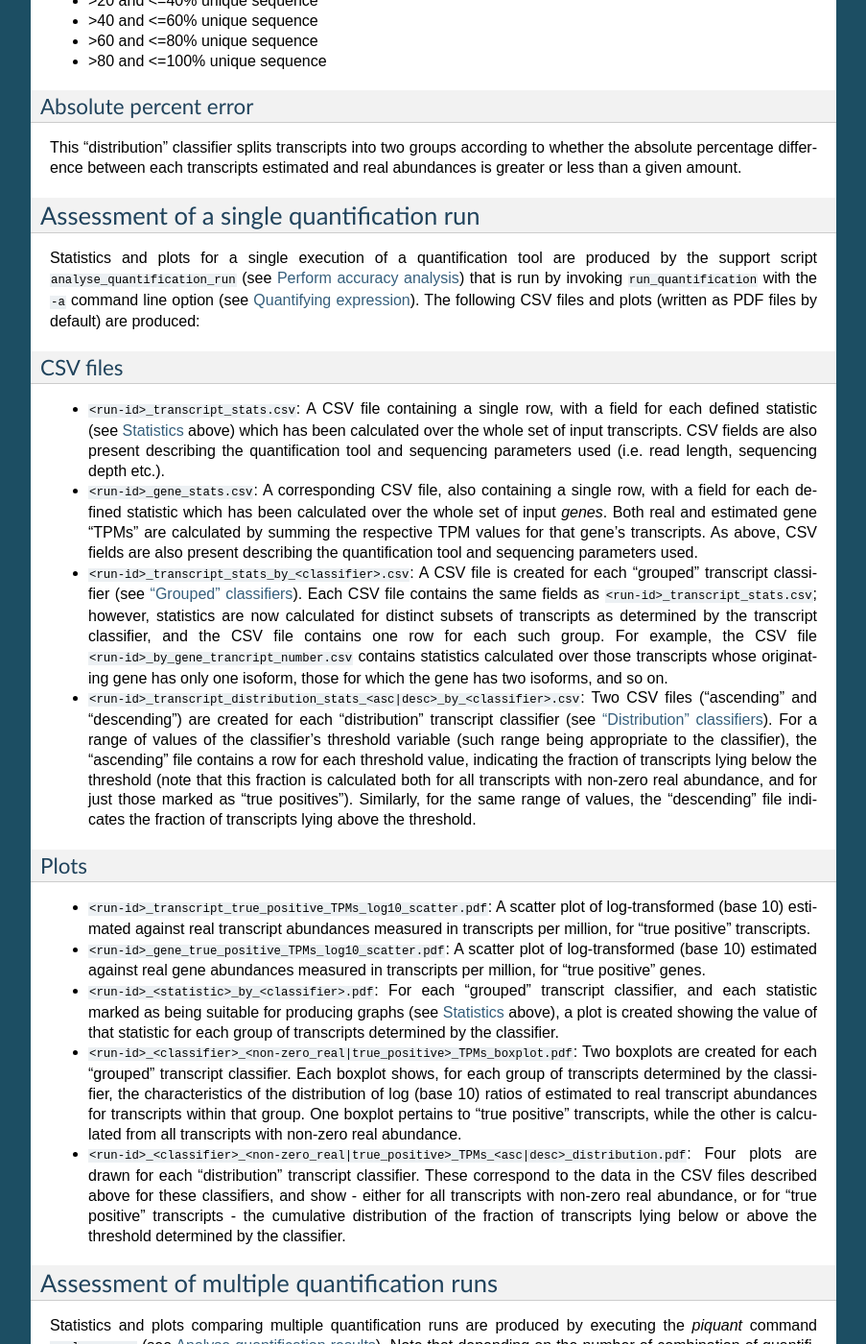
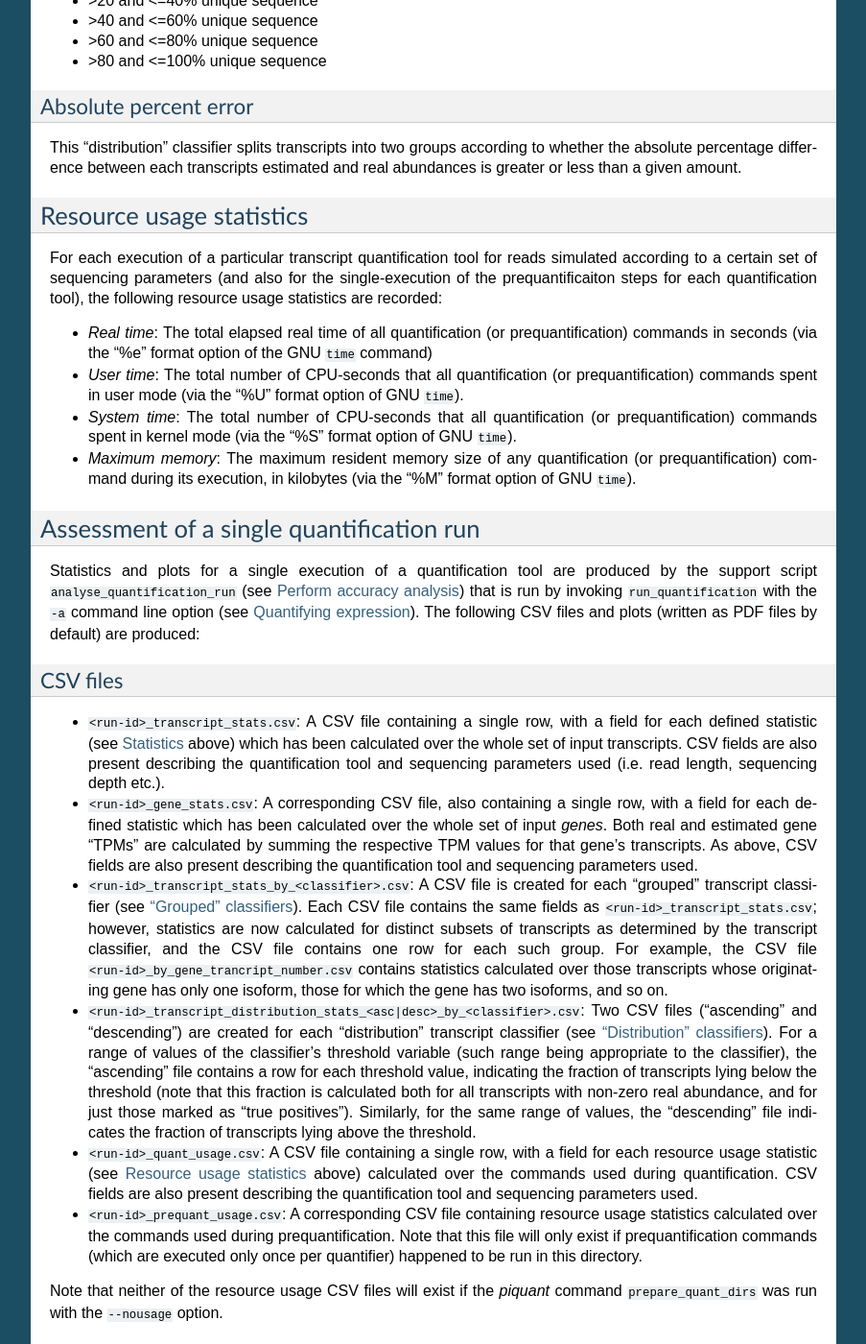
Before and after one commit to lweasel/piquant, a Sphinx documentation site: the page built from docs/assessment.rst, in a window 1280 px wide and 1400 px high, scrolled down 3498 px. Shown: the whole window at 96% size, without its empty margins (198-1101 px from the left). Built offline with Sphinx 7.4.7, drawn with Linux system fonts in a browser that asks for light colours; formulas are drawn with MathJax 3; some of the changed text lies outside the part shown.

Commit message:
Start documenting collection of resource usage statistics.

```diff
--- a/docs/assessment.rst
+++ b/docs/assessment.rst
@@ -1,7 +1,7 @@
 Assessing quantification performance
 ====================================
 
-After reads have been simulated for a set of input transcripts, and quantification tools have been executed to estimate transcript abundance, the final stage of the *piquant* pipeline is to calculate statistics and draw graphs to aid the assessment of transcript quantification performance. Note that performance is assessed both at the level of individual quantification runs (i.e. a particular transcript quantification tool executed once for reads simulated according to a certain set of sequencing parameters), and also across multiple quantification runs for comparison of performance. The data and plots generated in each case are detailed below (see :ref:`assessment-single-run` and :ref:`assessment-multiple-runs`); however, we first describe the statistics calculated, and the classifiers used to split transcripts into groups sharing similar properties.
+After reads have been simulated for a set of input transcripts, and quantification tools have been executed to estimate transcript abundance, the final stage of the *piquant* pipeline is to calculate statistics and draw graphs to aid the assessment of transcript quantification performance and resource usage. Note that performance is assessed both at the level of individual quantification runs (i.e. a particular transcript quantification tool executed once for reads simulated according to a certain set of sequencing parameters), and also across multiple quantification runs for comparison of performance. The data and plots generated in each case are detailed below (see :ref:`assessment-single-run` and :ref:`assessment-multiple-runs`); however, we first describe the statistics calculated, and the classifiers used to split transcripts into groups sharing similar properties.
 
 .. _assessment-statistics:
 
@@ -155,6 +155,18 @@
 
 This "distribution" classifier splits transcripts into two groups according to whether the absolute percentage difference between each transcripts estimated and real abundances is greater or less than a given amount.
 
+.. _resource-usage-statistics:
+
+Resource usage statistics
+-------------------------
+
+For each execution of a particular transcript quantification tool for reads simulated according to a certain set of sequencing parameters (and also for the single-execution of the prequantificaiton steps for each quantification tool), the following resource usage statistics are recorded:
+
+* *Real time*: The total elapsed real time of all quantification (or prequantification) commands in seconds (via the "%e" format option of the GNU ``time`` command)
+* *User time*: The total number of CPU-seconds that all quantification (or prequantification) commands spent in user mode (via the "%U" format option of GNU ``time``).
+* *System time*: The total number of CPU-seconds that all quantification (or prequantification) commands spent in kernel mode (via the "%S" format option of GNU ``time``).
+* *Maximum memory*: The maximum resident memory size of any quantification (or prequantification) command during its execution, in kilobytes (via the "%M" format option of GNU ``time``).
+
 .. _assessment-single-run:
 
 Assessment of a single quantification run
@@ -169,6 +181,10 @@
 * ``<run-id>_gene_stats.csv``: A corresponding CSV file, also containing a single row, with a field for each defined statistic which has been calculated over the whole set of input *genes*. Both real and estimated gene "TPMs" are calculated by summing the respective TPM values for that gene's transcripts. As above, CSV fields are also present describing the quantification tool and sequencing parameters used.
 * ``<run-id>_transcript_stats_by_<classifier>.csv``: A CSV file is created for each "grouped" transcript classifier (see :ref:`assessment-grouped-classifiers`). Each CSV file contains the same fields as ``<run-id>_transcript_stats.csv``; however, statistics are now calculated for distinct subsets of transcripts as determined by the transcript classifier, and the CSV file contains one row for each such group. For example, the CSV file ``<run-id>_by_gene_trancript_number.csv`` contains statistics calculated over those transcripts whose originating gene has only one isoform, those for which the gene has two isoforms, and so on.
 * ``<run-id>_transcript_distribution_stats_<asc|desc>_by_<classifier>.csv``: Two CSV files ("ascending" and "descending") are created for each "distribution" transcript classifier (see :ref:`assessment-distribution-classifiers`). For a range of values of the classifier's threshold variable (such range being appropriate to the classifier), the "ascending" file contains a row for each threshold value, indicating the fraction of transcripts lying below the threshold (note that this fraction is calculated both for all transcripts with non-zero real abundance, and for just those marked as "true positives"). Similarly, for the same range of values, the "descending" file indicates the fraction of transcripts lying above the threshold.
+* ``<run-id>_quant_usage.csv``: A CSV file containing a single row, with a field for each resource usage statistic (see :ref:`resource-usage-statistics` above) calculated over the commands used during quantification. CSV fields are also present describing the quantification tool and sequencing parameters used.
+* ``<run-id>_prequant_usage.csv``: A corresponding CSV file containing resource usage statistics calculated over the commands used during prequantification. Note that this file will only exist if prequantification commands (which are executed only once per quantifier) happened to be run in this directory.
+
+Note that neither of the resource usage CSV files will exist if the *piquant* command ``prepare_quant_dirs`` was run with the ``--nousage`` option.
 
 Plots
 ^^^^^
@@ -195,11 +211,17 @@
 * ``overall_gene_stats.csv``: A corresponding CSV file with a field for each defined statistic which has been calculated over the whole set of input genes for each quantification run. This data is concatenated from the individual per-quantification run ``<run-id>_gene_stats.csv`` files described above.
 * ``overall_transcript_stats_by_<classifier>.csv``: A CSV file for each "grouped" transcript classifier, containing the same fields as ``overall_transcript_stats.csv``, with statistics calculated for distinct subsets of transcripts as determined by the classifier, for each quantification run. This data is concatenated from the individual per-quantification run ``<run-id>_transcript_stats_by_<classifier>.csv`` files described above.
 * ``overall_transcript_distribution_stats_<asc|desc>_by_<classifier>.csv``: Two CSV files ("ascending" and "descending") for each "distribution" transcript classifier, indicating the fraction of transcripts lying above or below values of the classifier threshold variable, for each quantification run. This data is concatenated from the individual per-quantification run ``<run-id>_transcript_distribution_stats_<asc|desc>_by_<classifier>.csv`` files.
+* ``overall_quant_usage.csv``: A CSV file with a field for each resource usage statistic which have been calculated for each quantification run. This data is concatenated from the individual per-quantification run ``<run-id>_quant_usage.csv`` files described above.
+* ``overall_prequant_usage.csv``: A CSV file with a field for each resource usage statistic which have been calculated when prequantification steps were run for each quantifier. This data is concatenated from the individual per-quantifier ``<run-id>_prequant_usage.csv`` files described above.
+
+Note that neither of the resource usage CSV files will exist if the *piquant* command ``analyse_runs`` was run with the ``--nousage`` option.
 
 Plots
 ^^^^^
 
-Plots produced by the ``analyse_runs`` commands fall into three categories:
+Plots produced by the ``analyse_runs`` commands fall into four categories:
+
+.. _overall-statistics-graphs:
 
 *"Overall statistics" graphs*
 
@@ -236,3 +258,9 @@
     distribution_<classifier>_per_<parameter>_<asc|desc>_<other_parameter_values>.pdf
 
 As before, a plot will be produced for every combination of values of quantification and read simulation parameters, excluding the "per" parameter.
+
+*"Resource usage statistic" graphs*
+
+In the sub-directory ``resource_usage_graphs``, a directory structure is created in exactly the same way as for "Overall statistics" graphs (see :ref:`overall-statistics-graphs` above). However, in this case, the graphs plotted measure resource usage statistics rather the accuracy statistics calculated over sets of transcripts or genes.
+
+.. todo:: Document the plot produced for prequantification steps.
--- a/docs/commands.rst
+++ b/docs/commands.rst
@@ -172,6 +172,7 @@
 * ``--genome-fasta``: The path to a directory containing per-chromosome genome sequences in FASTA-formatted files. This directory location must be supplied. The genome sequences should be the same as were supplied to the ``prepare_read_dirs`` command.
 * ``--num-threads``: Multi-threaded quantification methods will use this number of threads (default: 1).
 * ``--nocleanup``: When run, quantification tools may create a number of output files. Unless ``--nocleanup`` is specified, the  ``run_quantification.sh`` Bash script will be constructed so as to delete all of these, except those essential for *piquant* to calculate the accuracy with which quantification has been performed.
+* ``--nousage``: By default, *piquant* will collect time and memory resource usage statistics for the execution of quantification tools. This is done via the GNU ``time`` command, which is assumed to reside at ``/usr/bin/time``. If the GNU ``time`` command is not available at this location, or resource usage statistics are not desired, specifying this option will disable their collection.
 * ``--plot-format``: The file format in which graphs produced during the analysis of this quantification run will be written to - one of "pdf", "svg" or "png" (default "pdf").
 * ``--grouped-threshold``: When producing graphs of statistics plotted against groups of transcripts determined by a transcript classifier (see :ref:`assessment-transcript-classifiers`), only groups with greater than this number of transcripts will contribute to the plot.
 * ``--error-fraction-threshold``: When producing graphs, transcripts whose estimated TPM (transcripts per million) is greater than this percentage higher or lower than their real TPM are considered above threshold for the "error fraction" statistic (default: 10).
@@ -205,7 +206,7 @@
 Analyse quantification results (``analyse_runs``)
 -------------------------------------------------
 
-The ``analyse_runs`` command is used to gather data and calculate statistics, and to draw graphs, pertaining to the accuracy of quantification of transcript expression. Statistics are calculated, and graphs drawn, for those combinations of quantification tools and sequencing parameters determined by the options ``--read-length``,  ``--read-depth``, ``--paired-end``, ``--error``, ``--bias``, ``--stranded``, ``--noise-perc`` and ``--quant-method``.
+The ``analyse_runs`` command is used to gather data and calculate statistics, and to draw graphs, pertaining to the accuracy of quantification of transcript expression. Statistics are calculated, and graphs drawn, for those combinations of quantification tools and sequencing parameters determined by the options ``--read-length``,  ``--read-depth``, ``--paired-end``, ``--error``, ``--bias``, ``--stranded``, ``--noise-perc`` and ``--quant-method``. In addition, by default, graphs are produced comparing the time and memory usage of the different quantification tools during the prequantification and quantification steps.
 
 For more details on the statistics calculated and the graphs drawn, see :doc:`assessment`.
 
@@ -215,3 +216,4 @@
 * ``--stats-dir``: The path to a directory into which statistics and graph files will be written. The directory will be created if it does not already exist.
 * ``--plot-format``: The file format in which graphs produced during analysis will be written to - one of "pdf", "svg" or "png" (default "pdf").
 * ``--grouped-threshold``: When producing graphs of statistics plotted against groups of transcripts determined by a transcript classifier, only groups with greater than this number of transcripts will contribute to the plot.
+* ``--nousage``: Specify this option if graphs of resource usage are not desired to be produced. Note that if this option was specified when preparing quantification directories, it should also be specified here.
--- a/docs/extending.rst
+++ b/docs/extending.rst
@@ -95,6 +95,8 @@
 
 The text specified by the parameter ``comment`` will be written to the Bash script as an appropriately-formatted comment.
 
+.. note:: An exception to the use of BashScriptWriter is in the case where commands are being written that should contribute to the resource usage statistics recorded during prequantification or quantification. In this case, the methods ``_add_timed_{pre}quantification_<command|pipe>`` of the ``_BaseQuantifier`` class should be used instead.
+
 .. _extending-adding-new-statistics:
 
 Adding a new statistic
--- a/docs/installation.rst
+++ b/docs/installation.rst
@@ -11,9 +11,11 @@
 
     git clone https://github.com/lweasel/piquant.git .
 
-Install the *piquant* package and scripts, and their Python package dependencies, into the virtual environment by running (note that it may take some time to install and build the dependencies)::
+Install the *piquant* package and scripts, and their Python package dependencies, into the virtual environment by running::
 
-    pip install -r requirements.txt
+    pip install .
+
+in the tool's top level directory. Note that it may take some time to install and build the dependencies.
 
 Run unit tests for *piquant* using the command::
 
```
Also changed, not shown: docs/overview.rst (+5 -3 lines), docs/support_scripts.rst (+8 -2 lines).
